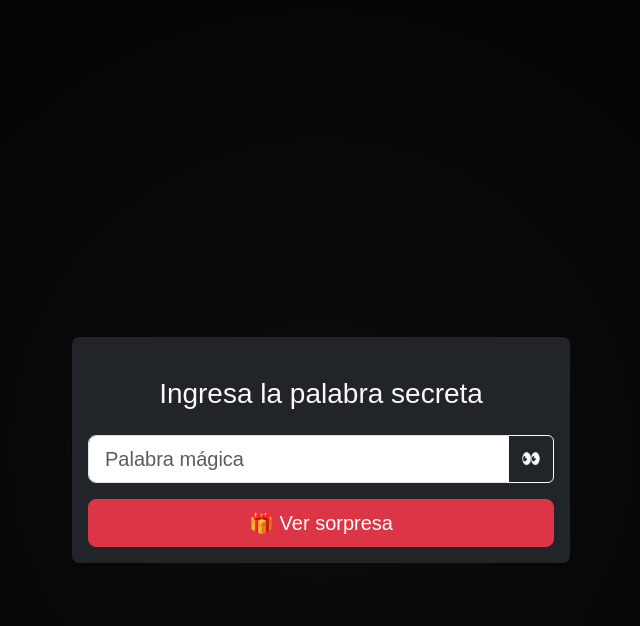
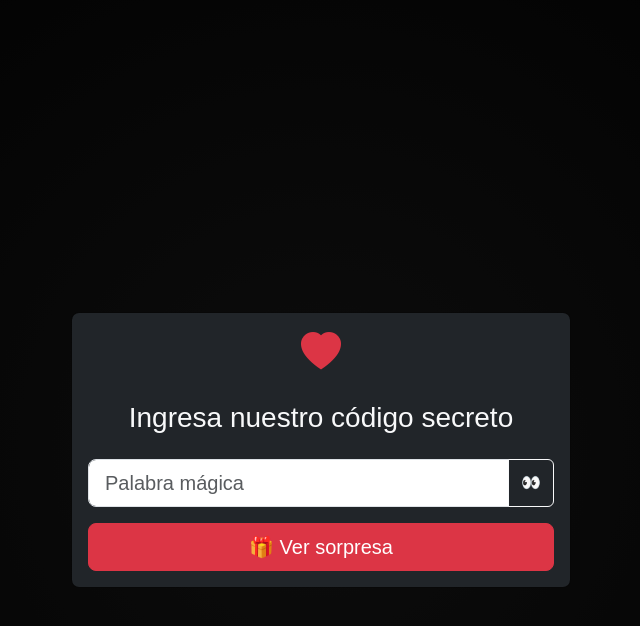
Before and after one commit to williamortizc/williamortizc.github.io, a Jekyll site: the page built from giftcard-secreta/index.html, in a window 1280 px wide. Shown: the top 626 px of the page, without its empty margins (319-959 px from the left). Built offline with Jekyll 4.4.1, drawn with Linux system fonts in a browser that asks for light colours; nearby versions of some CDN libraries; some of the changed lines change nothing that is shown.

Commit message:
Actualizar la tarjeta de regalo: corregir el título en giftcard.html, mejorar la lógica del modal de seguridad en giftcard.js y optimizar estilos en giftcard.css.

```diff
--- a/_layouts/giftcard.html
+++ b/_layouts/giftcard.html
@@ -3,8 +3,9 @@
 <head>
     <meta charset="UTF-8">
     <meta name="viewport" content="width=device-width, initial-scale=1.0">
-    <title>💌 Tarjeta de Amor</title>
+    <title>💌 Tarjeta de regalo</title>
     <link href="https://cdn.jsdelivr.net/npm/bootstrap@5.3.0/dist/css/bootstrap.min.css" rel="stylesheet">
+    <link rel="stylesheet" href="https://cdn.jsdelivr.net/npm/bootstrap-icons@1.10.5/font/bootstrap-icons.css">
     <link rel="stylesheet" href="{{ '/assets/css/giftcard.css' | relative_url }}">
 </head>
 <body>
@@ -14,7 +15,7 @@
             <div class="modal-content bg-dark text-light">
                 <div class="modal-body text-center">
                     <i class="bi bi-heart-fill h1 text-danger"></i>
-                    <h3 class="my-4">Ingresa la palabra secreta</h3>
+                    <h3 class="my-4">Ingresa nuestro código secreto</h3>
                     <form id="formContraseña">
                         <div class="input-group mb-3">
                             <input
--- a/assets/css/giftcard.css
+++ b/assets/css/giftcard.css
@@ -15,6 +15,8 @@
   perspective: 1000px;
   cursor: pointer;
   position: relative;
+  transform-style: preserve-3d;
+  transition: transform 0.8s;
 }
 
 .cara {
@@ -27,20 +29,19 @@
   display: flex;
   flex-direction: column;
   justify-content: space-between;
-  transition: transform 0.8s;
-  transform-style: preserve-3d;
   box-shadow: 0 10px 20px rgba(0,0,0,0.3);
 }
 
 .frente {
   background: linear-gradient(45deg, #2D2366, #4D3B6B);
   color: white;
+  transform: rotateY(0deg);
 }
 
 .reverso {
   background: white;
+  color: #2D2366;
   transform: rotateY(180deg);
-  color: #2D2366;
 }
 
 .volteada {
--- a/assets/js/giftcard.js
+++ b/assets/js/giftcard.js
@@ -15,6 +15,7 @@
     const inputContraseña = document.getElementById('inputContraseña');
     const mensajeError = document.getElementById('mensajeError');
     const contenidoPrincipal = document.getElementById('contenidoPrincipal');
+    let tarjeta = null;
 
     // Mostrar modal al cargar
     modal.show();
@@ -24,12 +25,11 @@
         e.preventDefault();
 
         if (inputContraseña.value === config.contraseña) {
-            // Contraseña correcta
             modal.hide();
             contenidoPrincipal.classList.remove('d-none');
+            tarjeta = document.querySelector('.tarjeta');
             if(config.animaciones) iniciarAnimaciones();
         } else {
-            // Contraseña incorrecta
             inputContraseña.classList.add('is-invalid');
             mensajeError.classList.remove('d-none');
             if(config.sonido) reproducirSonidoError();
@@ -43,15 +43,16 @@
 
     // Animaciones
     function iniciarAnimaciones() {
-        gsap.from('.tarjeta', {
+        gsap.from(tarjeta, {
             duration: 1.5,
             scale: 0,
             rotationY: 180,
             ease: "elastic.out(1, 0.5)"
         });
 
-        document.querySelector('.tarjeta').addEventListener('click', () => {
-            document.querySelector('.tarjeta').classList.toggle('volteada');
+        // Evento click para el flip
+        tarjeta.addEventListener('click', () => {
+            tarjeta.classList.toggle('volteada');
         });
     }
 
```
